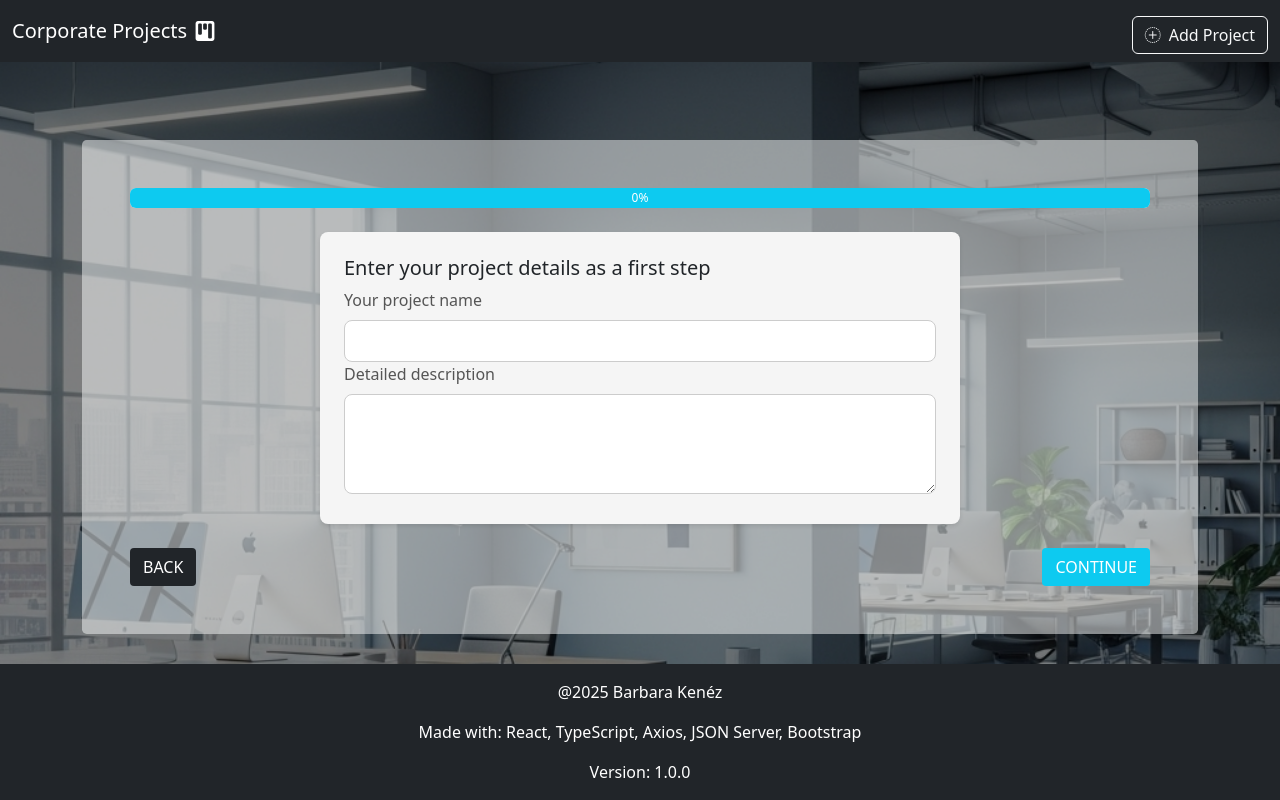
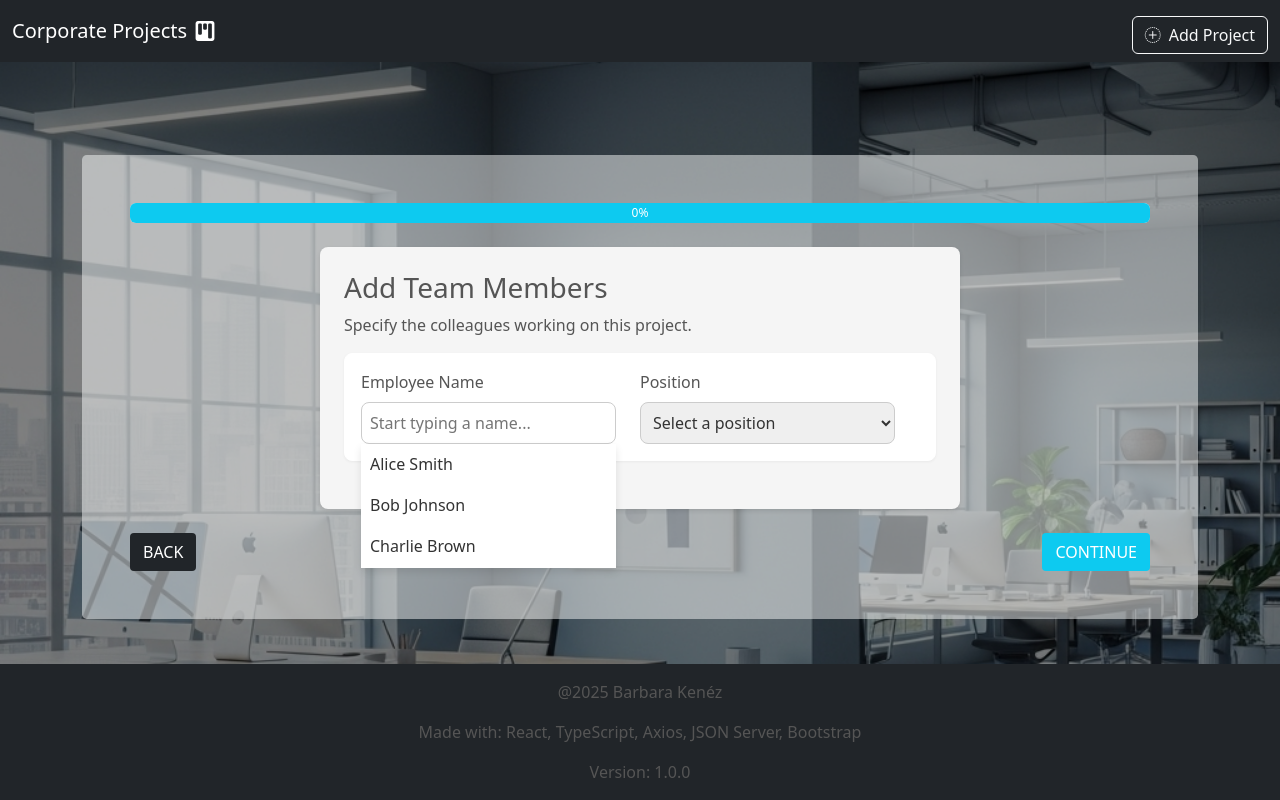
Before and after one commit to kenezbarbara/project-manager, a React (Vite) app: page /project-form in a window 1280 px wide. Built offline with nearby package versions, Linux system fonts and the light colour scheme.

Commit message:
complete TeamMemberStep UI with styling and mock data

```diff
--- a/src/components/pages/project-form/project-form/ProjectForm.tsx
+++ b/src/components/pages/project-form/project-form/ProjectForm.tsx
@@ -1,14 +1,14 @@
 import ProgressBar from '@/components/progress-bar/ProgressBar'
-import ProjectBasicInfo from '../project-basic-info/ProjectBasicInfo'
 import './ProjectForm.css'
 import StepButton from '../step-button/StepButton'
+import TeamMembersStep from '../team-member-step/TeamMembersStep'
 
 export default function ProjectForm() {
   return (
     <div>
       <div className="project-form-header">
         <ProgressBar />
-        <ProjectBasicInfo />
+        <TeamMembersStep />
         <div className="btn-container">
           <StepButton text="Back" color="#212529" />
           <StepButton text="Continue" color="#0dcaf0" />
--- /dev/null
+++ b/src/components/pages/project-form/team-member-step/TeamMemberStep.css
@@ -0,0 +1,90 @@
+.form-step-container {
+  padding: 1.5rem;
+  background-color: whitesmoke;
+  border-radius: 0.5rem;
+  box-shadow: 0 2px 4px rgba(0, 0, 0, 0.1);
+  max-width: 80vh;
+  margin: 1.5rem auto;
+}
+
+.form-step-container h3,
+p {
+  color: #555;
+}
+
+label {
+  display: inline-block;
+  margin-bottom: 0.5rem;
+  color: #555;
+}
+
+input,
+select {
+  box-sizing: border-box;
+  width: 100%;
+  padding: 0.5rem;
+  margin-bottom: 1rem;
+  border: 1px solid #ccc;
+  border-radius: 0.5rem;
+  font-size: 1rem;
+  line-height: 1;
+  color: #333;
+}
+
+input:focus,
+select:focus {
+  border-color: #007bff;
+  outline: none;
+  box-shadow: 0 0 0 0.2rem rgba(0, 123, 255, 0.25);
+}
+
+.team-member-row {
+  display: grid;
+  grid-template-columns: 1fr 1fr auto;
+  gap: 1.5rem;
+  margin-bottom: 1.5rem;
+  padding: 1rem;
+  background-color: white;
+  border: 1px solid white;
+  border-radius: 0.5rem;
+  box-shadow: 0 1px 3px rgba(0, 0, 0, 0.05);
+}
+
+.select-collector {
+  position: relative;
+  width: 100%;
+}
+
+/* Autocomplete dropdown */
+.autocomplete-dropdown {
+  position: absolute;
+  top: 100%;
+  left: 0;
+  right: 0;
+  z-index: 100;
+  background-color: white;
+  border: 1px solid white;
+  border-top: none;
+  max-height: 20vh;
+  overflow-y: auto;
+  box-shadow: 0 4px 8px rgba(0, 0, 0, 0.1);
+}
+
+.autocomplete-item {
+  padding: 0.5rem;
+  cursor: pointer;
+  border-bottom: 1px solid white;
+  color: #333;
+}
+
+.autocomplete-item:hover {
+  background-color: whitesmoke;
+}
+
+/* Responsiveness (opcionális, de jó gyakorlat) */
+@media (max-width: 768px) {
+  .team-member-row {
+    grid-template-columns: 1fr; /* Kisebb képernyőn egy oszlopba rendeződik */
+    gap: 1rem;
+  }
+}
--- a/src/components/pages/project-form/team-member-step/TeamMembersStep.tsx
+++ b/src/components/pages/project-form/team-member-step/TeamMembersStep.tsx
@@ -1,3 +1,52 @@
+import './TeamMemberStep.css'
+
 export default function TeamMembersStep() {
-  return <div></div>
+  const mockPositions = [
+    'Software Engineer',
+    'Data Scientist',
+    'DevOps Engineer',
+    'Cybersecurity Analyst',
+    'Cloud Architect',
+    'UI/UX Designer',
+    'Network Administrator',
+    'Database Administrator',
+    'IT Project Manager',
+    'Quality Assurance Engineer',
+  ]
+  return (
+    <div className="form-step-container">
+      <h3>Add Team Members</h3>
+      <p>Specify the colleagues working on this project.</p>
+
+      <div className="team-member-row">
+        <div className="select-collector">
+          <label htmlFor="employee-name">Employee Name</label>
+          <input
+            type="text"
+            id="employee-name"
+            placeholder="Start typing a name..."
+          />
+          <div className="autocomplete-dropdown">
+            {/* Példa autocomplete elemek */}
+            <div className="autocomplete-item">Alice Smith</div>
+            <div className="autocomplete-item">Bob Johnson</div>
+            <div className="autocomplete-item">Charlie Brown</div>
+            {/* ...további szűrt nevek */}
+          </div>
+        </div>
+
+        <div className="select-collector">
+          <label htmlFor="employee-position">Position</label>
+          <select id="employee-position">
+            <option value="">Select a position</option>
+            {mockPositions.map((pos, index) => (
+              <option key={index} value={pos}>
+                {pos}
+              </option>
+            ))}
+          </select>
+        </div>
+      </div>
+    </div>
+  )
 }
```
